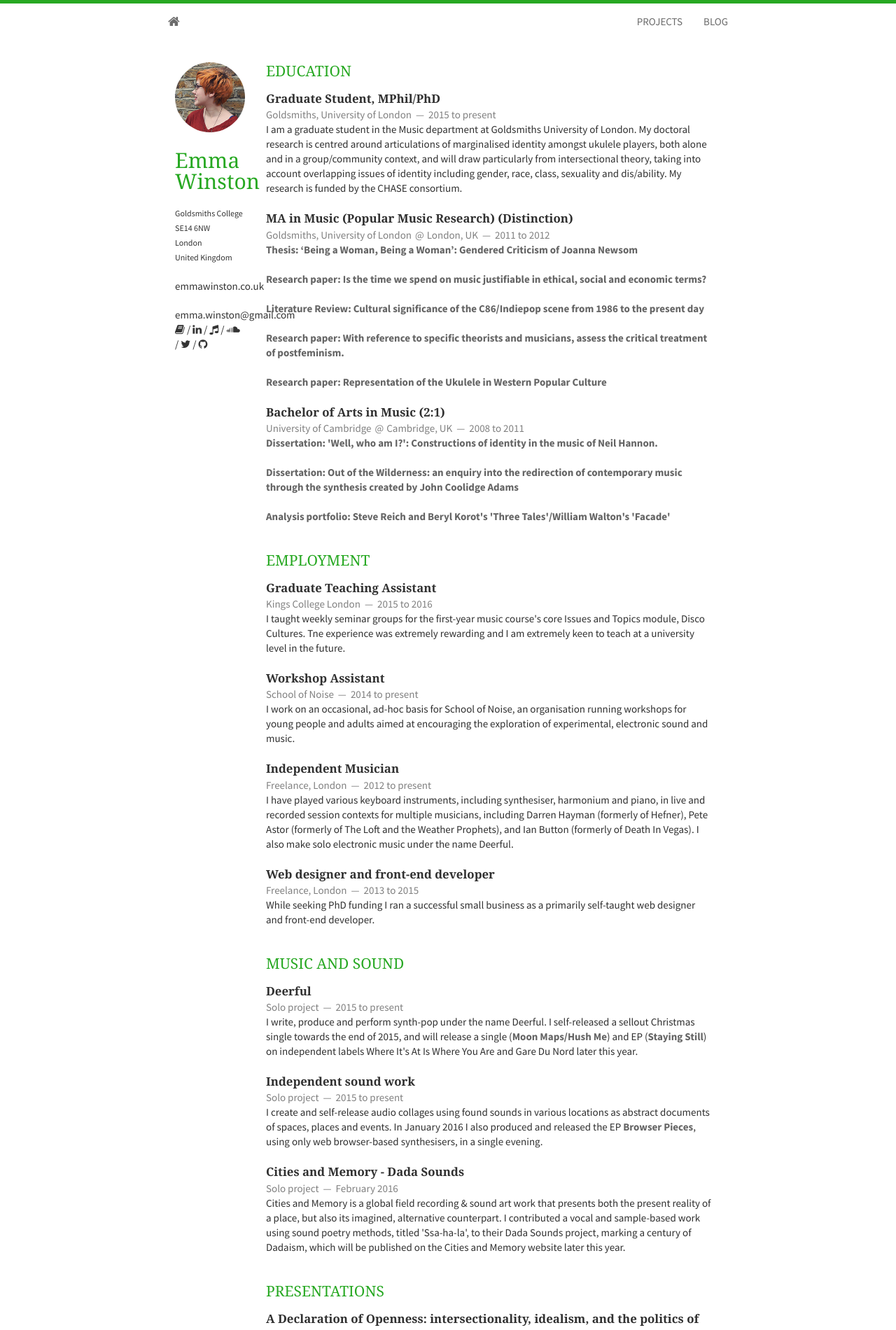
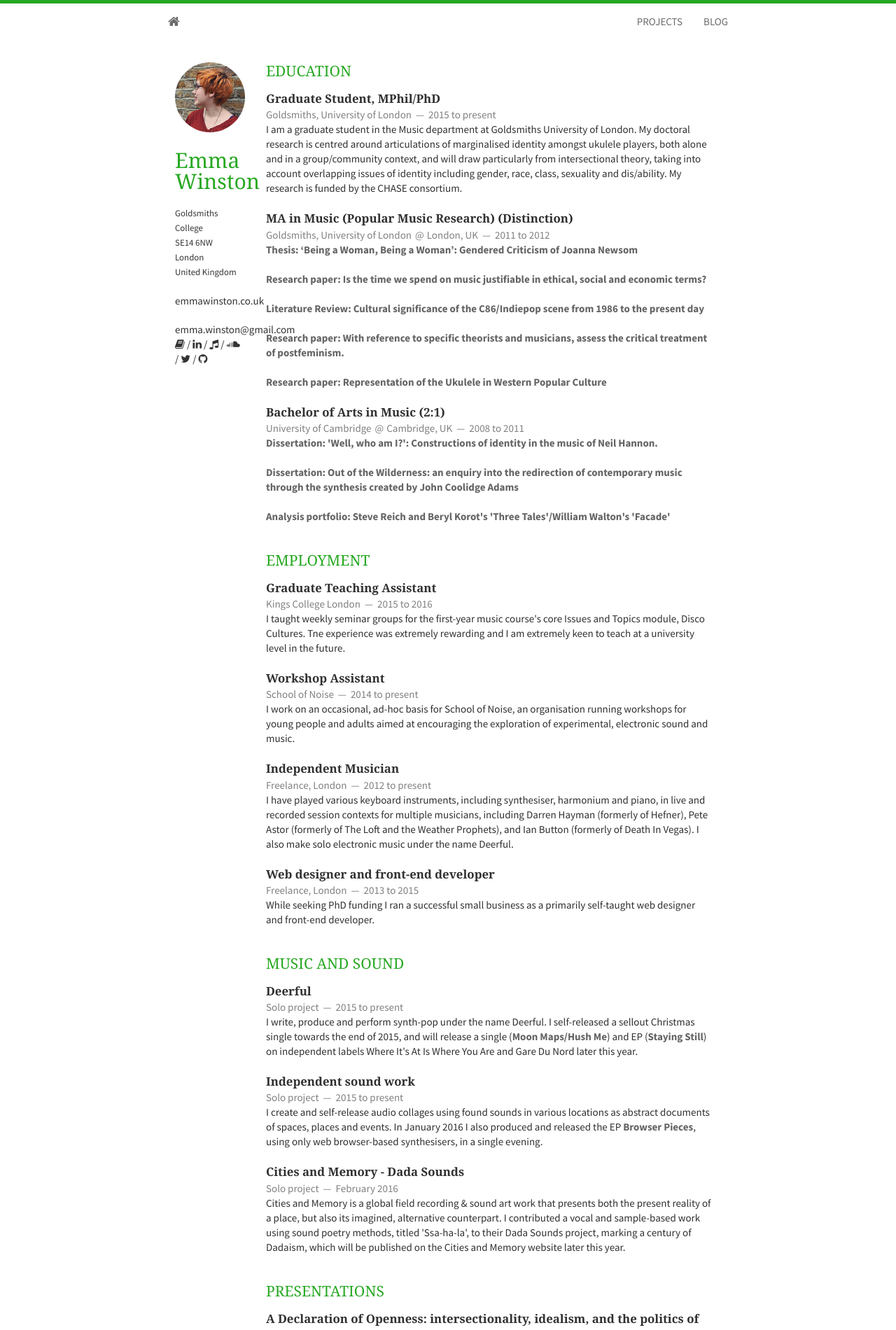
Before and after one commit to emmawinston/cv, a Jekyll site: the page built from index.html, in a window 1280 px wide. Shown: the top 1900 px of the page at 70% size. Built offline with Jekyll 4.4.1, drawn with Linux system fonts in a browser that asks for light colours; nearby versions of some CDN libraries; Markdown is read by kramdown in place of the engine named in the settings; the list of posts is cut into pages by our own code.

Commit message:
bigger font

```diff
--- a/static/css/layout.css
+++ b/static/css/layout.css
@@ -130,7 +130,7 @@ header > h1 {
 }
 
 .container > header address {
-  font-size: 0.8em;
+  font-size: 0.86em;
 }
 
 .container > header p:last-child {
```
